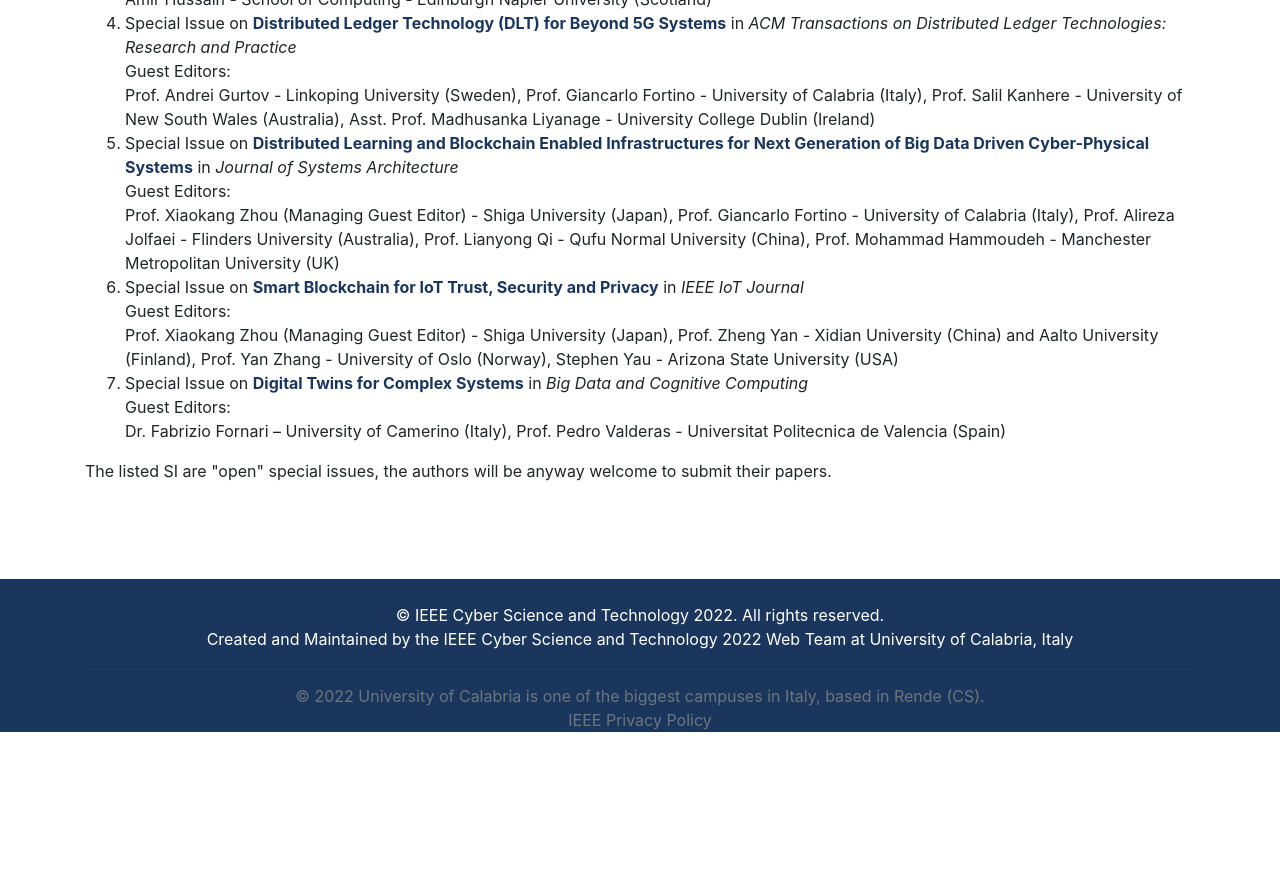
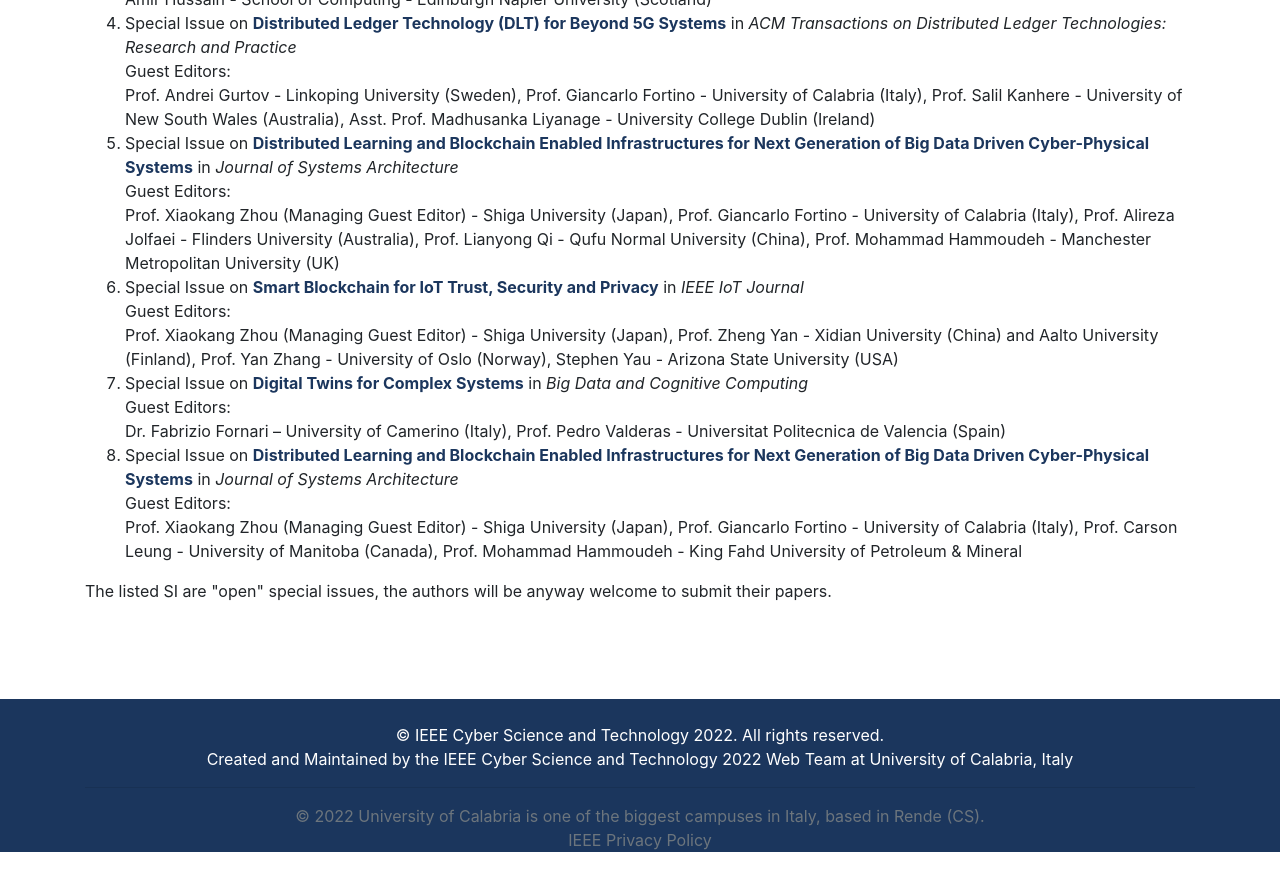
Before and after one commit to cyber-science/2022, a Jekyll site: the page built from _pages/special-issues.md, in a window 1280 px wide and 900 px high, scrolled down 800 px. Shown: the top 891 px of the window. Built offline with Jekyll 4.4.1, drawn with Linux system fonts in a browser that asks for light colours; before the commit the page ends 1580 px from its top, so only the background shows below that.

Commit message:
added new special issue

```diff
--- a/_pages/special-issues.md
+++ b/_pages/special-issues.md
@@ -62,6 +62,13 @@
 Dr. Fabrizio Fornari – University of Camerino (Italy), Prof. Pedro Valderas - Universitat Politecnica de Valencia (Spain)
 </li>
 
+<li>Special Issue on <a href="/2022/assets/files/si/JournalofSystemsArchitecture_SI.pdf" target=_new><b> Distributed Learning and Blockchain Enabled Infrastructures for Next Generation of Big Data Driven Cyber-Physical Systems</b></a> in <i>Journal of Systems Architecture</i>
+<br/>
+Guest Editors:
+<br/>
+Prof. Xiaokang Zhou (Managing Guest Editor) - Shiga University (Japan), Prof. Giancarlo Fortino - University of Calabria (Italy), Prof. Carson Leung - University of Manitoba (Canada), Prof. Mohammad Hammoudeh - King Fahd University of Petroleum & Mineral
+</li>
+
 </ol>
 
 <p>
```
Also changed, not shown: 1 other file.
